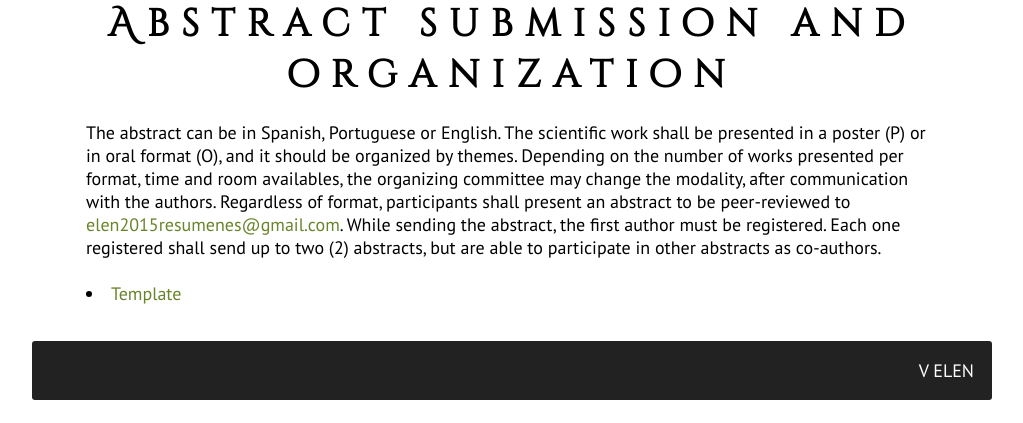
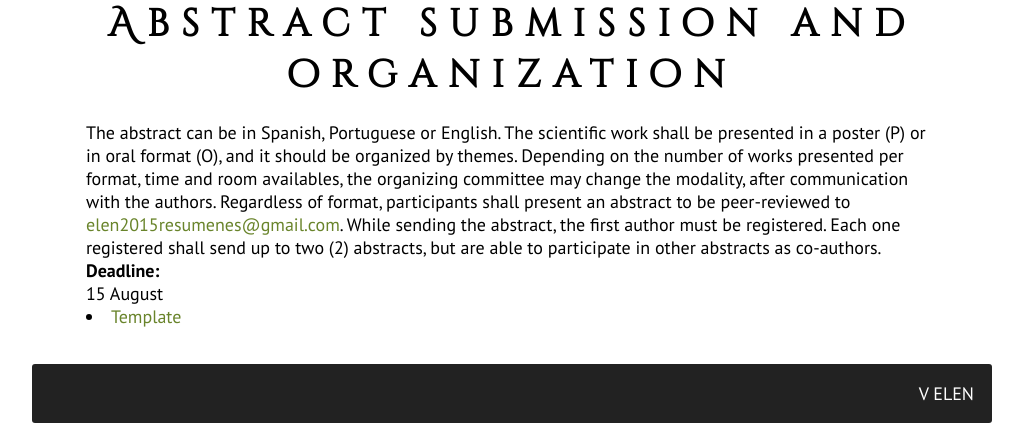
Before and after one commit to Greenderella/ELEN2015, a PHP site: page /english/inscripciones.php in a window 1280 px wide. Shown: the part 2432-2855 px from the top of the page, without its empty margins (128-1151 px from the left). Before the commit the page ends 2832 px from the top, so only its background shows below. Run offline with PHP 8.4, Linux system fonts and the light colour scheme; some libraries are stand-ins or nearby versions.

Commit message:
Deadline

```diff
--- a/english/inscripciones.php
+++ b/english/inscripciones.php
@@ -212,6 +212,7 @@
 					time and room availables, the organizing committee may change the modality, after communication with the authors.
 					Regardless of format, participants shall present an abstract to be peer-reviewed to <a href="mailto:elen2015resumenes@gmail.com">elen2015resumenes@gmail.com</a>. While sending the abstract, the first author must be registered. Each one registered shall send up to two (2) abstracts, but are able to participate in other abstracts as co-authors.
 					<br />
+					<h3>Deadline:</h3> 15 August
 					<br />
 							<li><a href="/Abstract format - English.pdf">Template</a></li>
 						</ul>
```
